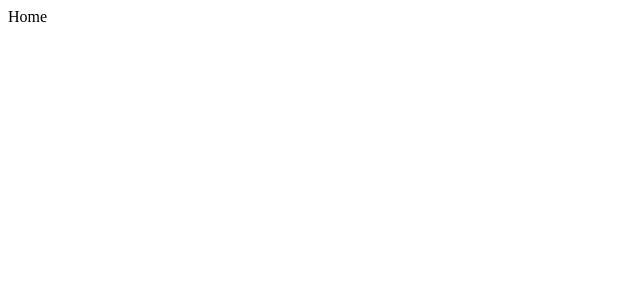
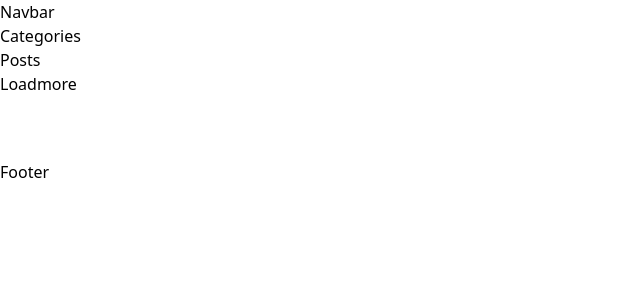
Before and after one commit to DamienDem/dribble_clone, a Next.js app: page / in a window 1280 px wide. Shown: the top 300 px of the page, without its empty margins (0-640 px from the left). Built offline with nearby package versions, Linux system fonts and the light colour scheme.

Commit message:
create the first component

```diff
--- a/app/globals.css
+++ b/app/globals.css
@@ -7,3 +7,7 @@
   padding: 0;
   box-sizing: border-box;
 }
+
+.flexStart {
+  @apply flex items-center justify-start;
+}
--- a/app/layout.tsx
+++ b/app/layout.tsx
@@ -1,16 +1,21 @@
+import "./globals.css";
 export const metadata = {
-  title: 'Next.js',
-  description: 'Generated by Next.js',
-}
+  title: "dribble_clone",
+  description: "Generated by Next.js",
+};
 
 export default function RootLayout({
   children,
 }: {
-  children: React.ReactNode
+  children: React.ReactNode;
 }) {
   return (
     <html lang="en">
-      <body>{children}</body>
+      <body>
+        <nav>Navbar</nav>
+        <main>{children}</main>
+        <footer>Footer</footer>
+      </body>
     </html>
-  )
+  );
 }
--- a/app/page.tsx
+++ b/app/page.tsx
@@ -1,5 +1,11 @@
 const Home = () => {
-  return <div>Home</div>;
+  return (
+    <section className="flex-start flex-col padding mb-16">
+      <div>Categories</div>
+      <div>Posts</div>
+      <div>Loadmore</div>
+    </section>
+  );
 };
 
 export default Home;
--- /dev/null
+++ b/components/Footer.tsx
@@ -0,0 +1,5 @@
+const Footer = () => {
+  return <footer>Footer</footer>;
+};
+
+export default Footer;
--- /dev/null
+++ b/components/Navbar.tsx
@@ -0,0 +1,5 @@
+const Navbar = () => {
+  return <nav>Navbar</nav>;
+};
+
+export default Navbar;
```
